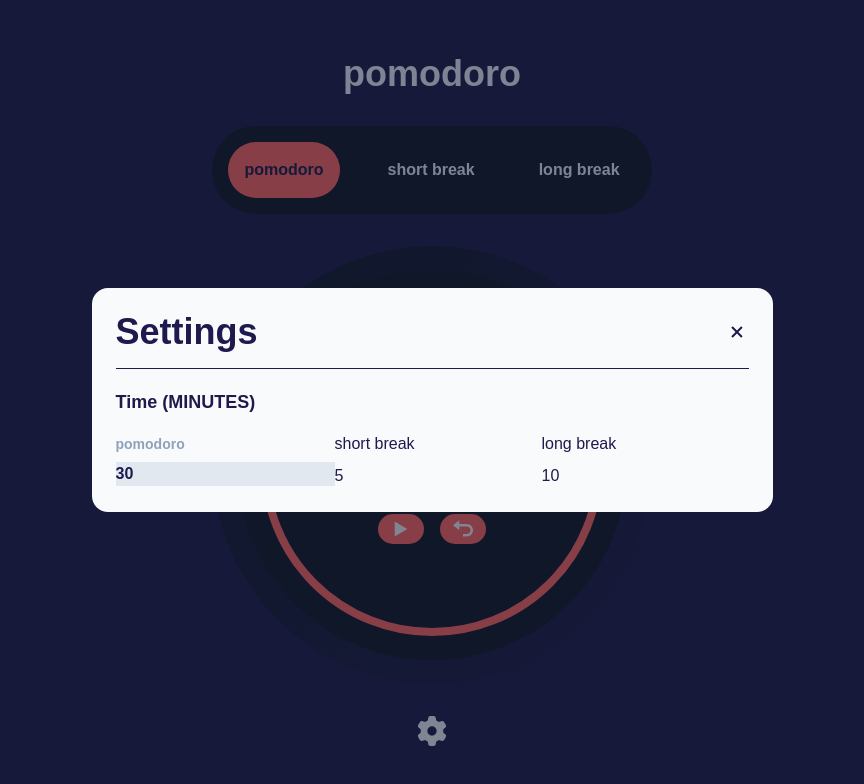
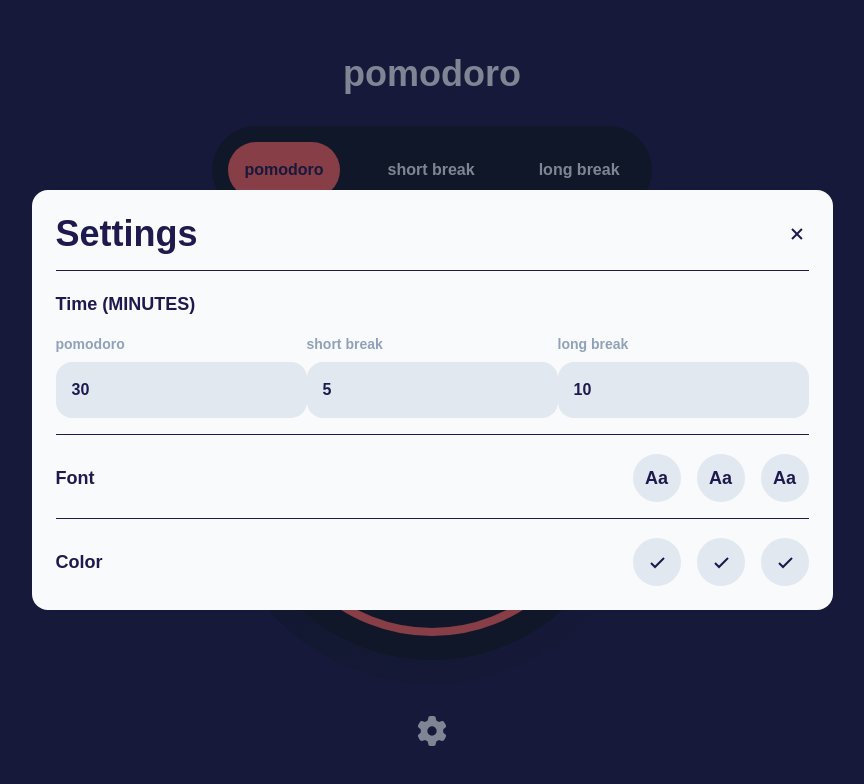
Before and after one commit to wellendorfmatthew/pomodoro, a Next.js app: page / in a window 1280 px wide. Both pictures are taken after a click on the button 640 px from the left and 730 px from the top of the page. Shown: the top 784 px of the page, without its empty margins (208-1072 px from the left). Built offline with nearby package versions, Linux system fonts and the light colour scheme.

Commit message:
Added font and color sections to settings modal

```diff
--- a/src/app/components/modal/modal.tsx
+++ b/src/app/components/modal/modal.tsx
@@ -1,4 +1,4 @@
-import { BiX } from "react-icons/bi"
+import { BiX, BiCheck } from "react-icons/bi"
 import { modes } from "../../../../config/modes"
 
 export default function Modal() {
@@ -15,15 +15,45 @@ export default function Modal() {
                     <div className="flex items-center justify-between">
                         <div className="flex flex-col gap-2 items-start justify-start">
                             <label htmlFor="pomodoro" className="text-slate-400 font-semibold text-sm">pomodoro</label>
-                            <input type="text" id="pomodoro" value={30} className="bg-slate-200 font-semibold" />
+                            <input type="text" id="pomodoro" value={30} className="bg-slate-200 font-semibold rounded-2xl p-4 outline-none" />
                         </div>
                         <div className="flex flex-col gap-2 items-start justify-start">
-                            <label htmlFor="short-break">short break</label>
-                            <input type="text" id="short-break" value={5} />
+                            <label htmlFor="short-break" className="text-slate-400 font-semibold text-sm">short break</label>
+                            <input type="text" id="short-break" value={5} className="bg-slate-200 font-semibold rounded-2xl p-4 outline-none" />
                         </div>
                         <div className="flex flex-col gap-2 items-start justify-start">
-                            <label htmlFor="long-break">long break</label>
-                            <input type="text" id="long-break" value={10} />
+                            <label htmlFor="long-break" className="text-slate-400 font-semibold text-sm">long break</label>
+                            <input type="text" id="long-break" value={10} className="bg-slate-200 font-semibold rounded-2xl p-4 outline-none" />
+                        </div>
+                    </div>
+                </div>
+                <hr className="h-1 w-full" />
+                <div className="flex items-center justify-between w-full">
+                    <h2 className="text-lg font-semibold">Font</h2>
+                    <div className="flex items-center justify-center gap-4">
+                        <div className="rounded-full aspect-square w-12 p-2 flex items-center justify-center bg-slate-200">
+                            <p className="text-lg font-semibold">Aa</p>
+                        </div>
+                        <div className="rounded-full aspect-square w-12 p-2 flex items-center justify-center bg-slate-200">
+                            <p className="text-lg font-semibold">Aa</p>
+                        </div>
+                        <div className="rounded-full aspect-square w-12 p-2 flex items-center justify-center bg-slate-200">
+                            <p className="text-lg font-semibold">Aa</p>
+                        </div>
+                    </div>
+                </div>
+                <hr className="h-1 w-full" />
+                <div className="flex items-center justify-between w-full">
+                    <h2 className="text-lg font-semibold">Color</h2>
+                    <div className="flex items-center justify-center gap-4">
+                        <div className="rounded-full aspect-square w-12 p-2 flex items-center justify-center bg-slate-200">
+                            <BiCheck size={24} />
+                        </div>
+                        <div className="rounded-full aspect-square w-12 p-2 flex items-center justify-center bg-slate-200">
+                            <BiCheck size={24} />
+                        </div>
+                        <div className="rounded-full aspect-square w-12 p-2 flex items-center justify-center bg-slate-200">
+                            <BiCheck size={24} />
                         </div>
                     </div>
                 </div>
```
